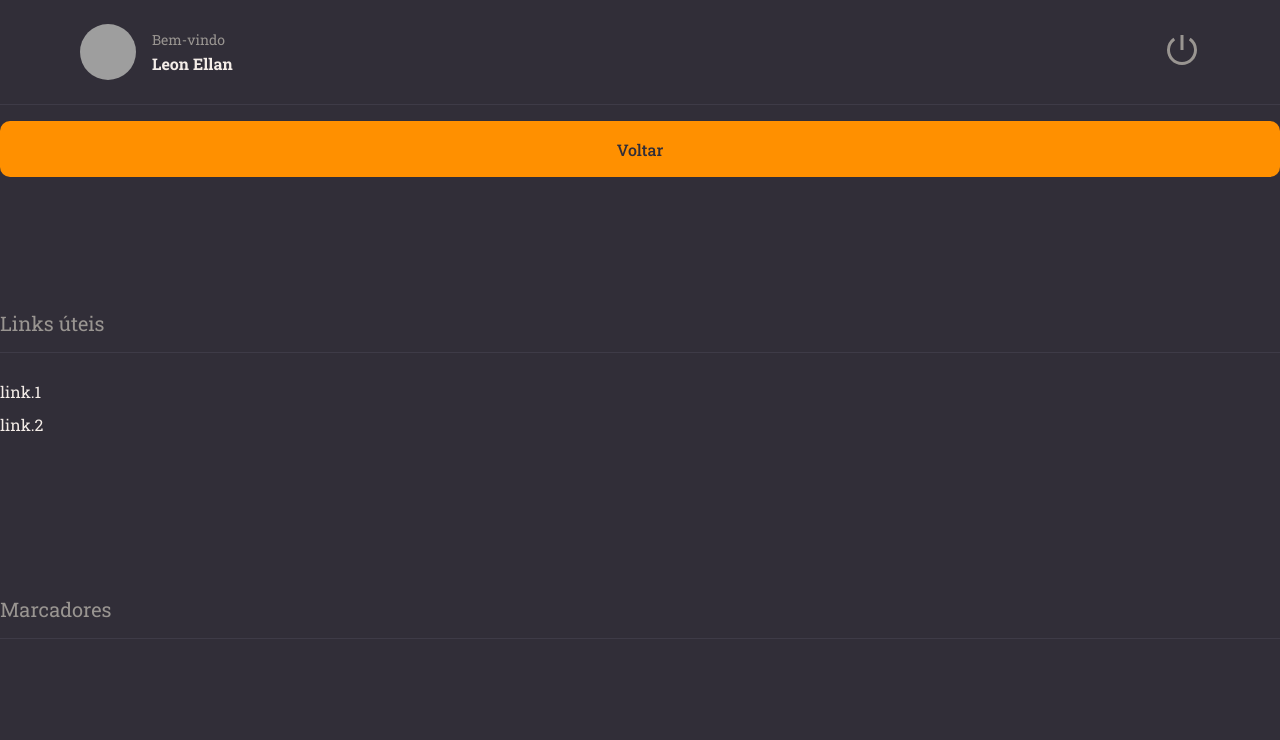
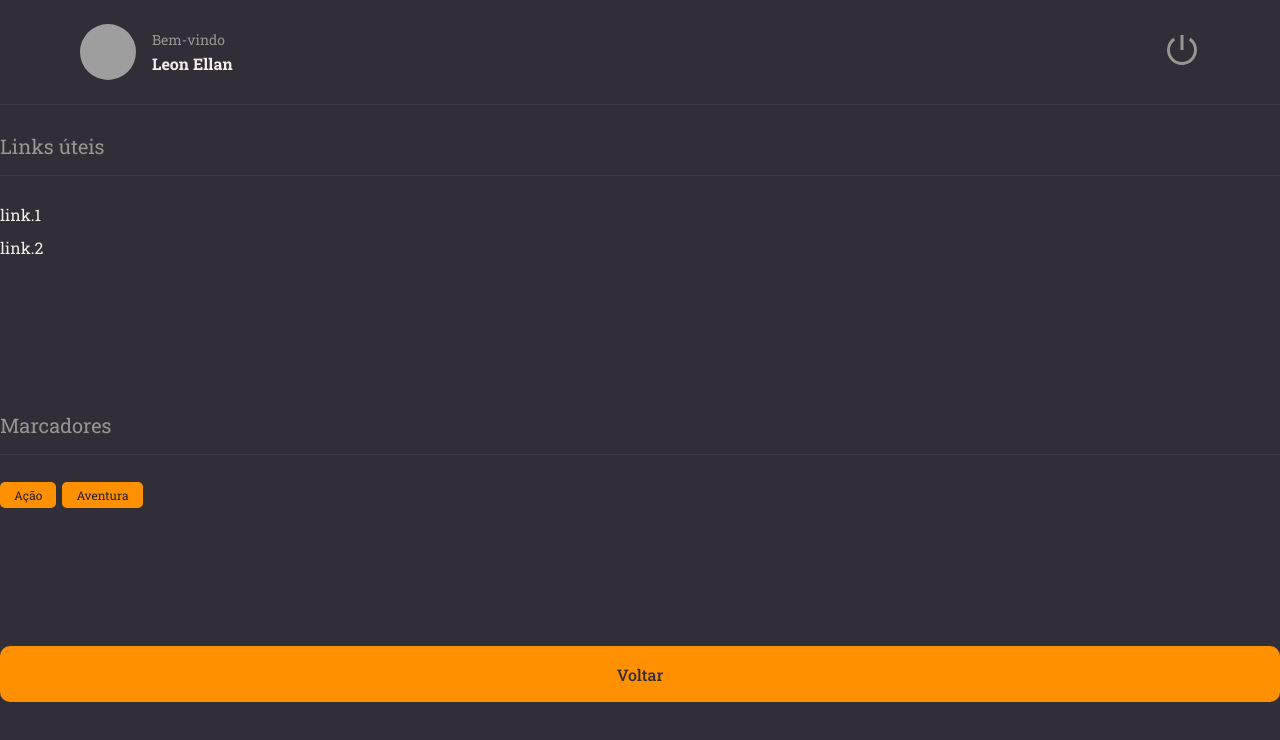
Before and after one commit to Leon-Ellan/rockectmovies-front, a React (Vite) app in the folder rocketmovies/: page / in a window 1280 px wide. Shown: the top 740 px of the page. Built offline with nearby package versions, Linux system fonts and the light colour scheme; grey boxes are pictures that could not be loaded.

Commit message:
add Tag component

```diff
--- /dev/null
+++ b/rocketmovies/src/components/Tags/index.jsx
@@ -0,0 +1,9 @@
+import { Container } from "./styles"
+
+export function Tag({ title, ...rest}) {
+  return(
+    <Container {...rest}>
+      {title}
+    </Container>
+  )
+}
--- /dev/null
+++ b/rocketmovies/src/components/Tags/styles.js
@@ -0,0 +1,11 @@
+import  styled  from "styled-components";
+
+export const Container = styled.span`
+font-size: 12px;
+padding: 5px 14px;
+border-radius: 5px;
+margin-right: 6px;
+color: ${({ theme}) => theme.COLORS.BACKGROUND_900};
+background-color: ${({ theme}) => theme.COLORS.ORANGE};
+
+`
--- a/rocketmovies/src/pages/Details/index.jsx
+++ b/rocketmovies/src/pages/Details/index.jsx
@@ -2,14 +2,14 @@
 import { Header } from "../../components/Header";
 import { Container, Links } from "./styles";
 import { Section } from "../../components/Section";
+import { Tag } from "../../components/Tags";
 
 export function Details() {
 
   return (
     <Container>
-      <Header/>
-      <Button title="Voltar"/>
-      <Section title="Links úteis">
+     <Header/>
+       <Section title="Links úteis">
         <Links>
 
            <li><a href="#" target="_blank">link.1</a>
@@ -18,10 +18,13 @@
            </li>
 
         </Links>
-      </Section>
+       </Section>
       <Section title="Marcadores">
+        <Tag title="Ação"/>
+        <Tag title="Aventura"/>
 
       </Section>
+      <Button title="Voltar"/>
     </Container>
 
   )
```
